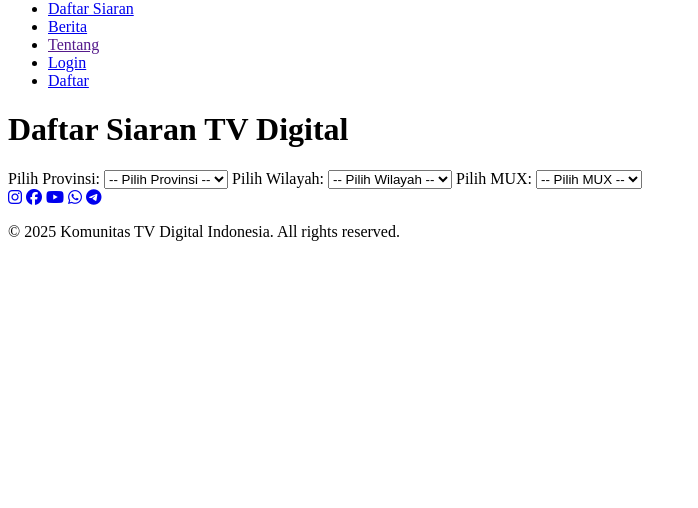
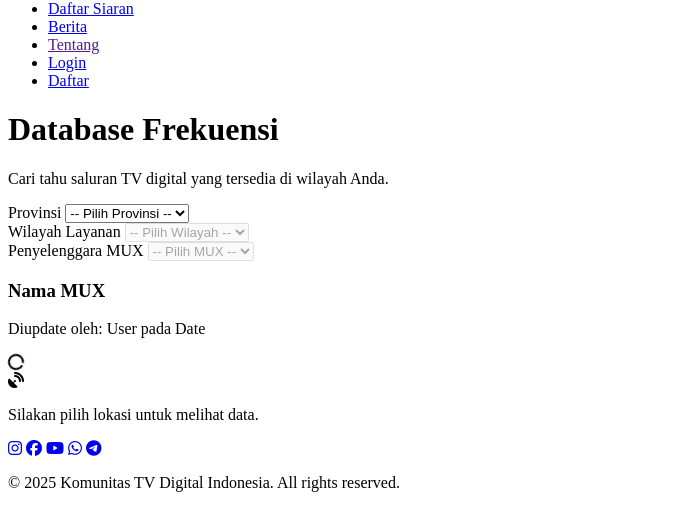
Before and after one commit to ktvdi/web-ktvdi, a Flask app: page /daftar-siaran in a window 1280 px wide. Shown: the part 366-874 px from the top of the page, without its empty margins (0-698 px from the left). Before the commit the page ends 607 px from the top, so only its background shows below. Run offline with Flask 3, Linux system fonts and the light colour scheme.

Commit message:
Update daftar-siaran.html

```diff
--- a/templates/daftar-siaran.html
+++ b/templates/daftar-siaran.html
@@ -1,138 +1,138 @@
-{% extends "base.html" %}
-
-{% block title %}Daftar Siaran TV Digital Indonesia{% endblock %}
+{% extends 'base.html' %}
+{% block title %}Database Siaran - KTVDI{% endblock %}
 
 {% block content %}
-  <div class="container">
-    <h1>Daftar Siaran TV Digital</h1>
+<div class="min-h-screen bg-brand-surface py-12 px-4 sm:px-6 lg:px-8 font-['Plus_Jakarta_Sans']">
+    <div class="max-w-5xl mx-auto">
+        <div class="text-center mb-10">
+            <h1 class="text-3xl md:text-4xl font-extrabold text-brand-navy mb-4">Database Frekuensi</h1>
+            <p class="text-slate-500">Cari tahu saluran TV digital yang tersedia di wilayah Anda.</p>
+        </div>
 
-    <!-- Filter Provinsi -->
-    <label for="provinsi">Pilih Provinsi:</label>
-    <select id="provinsi">
+        <div class="bg-white rounded-2xl shadow-xl border border-slate-100 p-6 md:p-8">
+            <div class="grid grid-cols-1 md:grid-cols-3 gap-4 mb-8">
+                <div>
+                    <label class="block text-xs font-bold text-slate-500 uppercase mb-2">Provinsi</label>
+                    <select id="provinsi" onchange="loadWilayah()" class="w-full p-3 bg-slate-50 border border-slate-200 rounded-xl focus:ring-2 focus:ring-brand-blue outline-none">
                         <option value="">-- Pilih Provinsi --</option>
                         {% for p in provinsi_list %}
                         <option value="{{ p }}">{{ p }}</option>
                         {% endfor %}
                     </select>
-
-    <!-- Filter Wilayah -->
-    <label for="wilayah">Pilih Wilayah:</label>
-    <select id="wilayah">
+                </div>
+                <div>
+                    <label class="block text-xs font-bold text-slate-500 uppercase mb-2">Wilayah Layanan</label>
+                    <select id="wilayah" onchange="loadMux()" disabled class="w-full p-3 bg-slate-50 border border-slate-200 rounded-xl focus:ring-2 focus:ring-brand-blue outline-none disabled:opacity-50">
                         <option value="">-- Pilih Wilayah --</option>
                     </select>
-
-    <!-- Filter MUX -->
-    <label for="mux">Pilih MUX:</label>
-    <select id="mux">
+                </div>
+                <div>
+                    <label class="block text-xs font-bold text-slate-500 uppercase mb-2">Penyelenggara MUX</label>
+                    <select id="mux" onchange="loadSiaran()" disabled class="w-full p-3 bg-slate-50 border border-slate-200 rounded-xl focus:ring-2 focus:ring-brand-blue outline-none disabled:opacity-50">
                         <option value="">-- Pilih MUX --</option>
                     </select>
-
-    <!-- Detail Siaran -->
-    <div id="detail"></div>
+                </div>
             </div>
 
-  <!-- Script -->
+            <div id="result-container" class="hidden animate-fade-in-up">
+                <div class="border-t border-slate-100 pt-6">
+                    <div class="flex justify-between items-start mb-4">
+                        <div>
+                            <h3 class="text-xl font-bold text-brand-navy" id="mux-title">Nama MUX</h3>
+                            <p class="text-xs text-slate-400 mt-1">Diupdate oleh: <span id="updater" class="font-bold text-brand-blue">User</span> pada <span id="update-date">Date</span></p>
+                        </div>
+                    </div>
+
+                    <div class="grid grid-cols-2 md:grid-cols-4 gap-3" id="channel-list">
+                        </div>
+                </div>
+            </div>
+
+            <div id="loading" class="hidden text-center py-10">
+                <i class="fa-solid fa-circle-notch fa-spin text-3xl text-brand-blue"></i>
+            </div>
+
+            <div id="empty-state" class="text-center py-10 text-slate-400">
+                <i class="fa-solid fa-satellite-dish text-4xl mb-3 opacity-30"></i>
+                <p>Silakan pilih lokasi untuk melihat data.</p>
+            </div>
+        </div>
+    </div>
+</div>
+
 <script>
-    document.addEventListener("DOMContentLoaded", function () {
-      // Saat pilih provinsi
-      document.getElementById("provinsi").addEventListener("change", function () {
-        var provinsi = this.value;
+    async function loadWilayah() {
+        const prov = document.getElementById('provinsi').value;
+        const wilSelect = document.getElementById('wilayah');
 
-        if (provinsi) {
-          fetch("/get_wilayah?provinsi=" + provinsi)
-            .then((response) => response.json())
-            .then((data) => {
-              var wilayahSelect = document.getElementById("wilayah");
-              var muxSelect = document.getElementById("mux");
-              var detailDiv = document.getElementById("detail");
+        wilSelect.innerHTML = '<option value="">Memuat...</option>';
+        wilSelect.disabled = true;
+        document.getElementById('mux').disabled = true;
 
-              if (!data.wilayah || data.wilayah.length === 0) {
-                wilayahSelect.innerHTML = '<option value="">-- Pilih Wilayah --</option>';
-                muxSelect.innerHTML = '<option value="">-- Pilih MUX --</option>';
-                detailDiv.innerHTML =
-                  '<div class="alert-siaran">⚠️ Data siaran untuk provinsi ini belum ditambahkan. Silahkan <a href="/login">login</a> untuk menambahkan data siaran!</div>';
-              } else {
-                wilayahSelect.innerHTML = '<option value="">-- Pilih Wilayah --</option>';
-                data.wilayah.forEach(function (w) {
-                  var option = document.createElement("option");
-                  option.value = w;
-                  option.textContent = w;
-                  wilayahSelect.appendChild(option);
+        if(!prov) return;
+
+        const res = await fetch(`/get_wilayah?provinsi=${prov}`);
+        const data = await res.json();
+
+        wilSelect.innerHTML = '<option value="">-- Pilih Wilayah --</option>';
+        data.wilayah.forEach(w => {
+            wilSelect.innerHTML += `<option value="${w}">${w}</option>`;
         });
+        wilSelect.disabled = false;
+    }
+
+    async function loadMux() {
+        const prov = document.getElementById('provinsi').value;
+        const wil = document.getElementById('wilayah').value;
+        const muxSelect = document.getElementById('mux');
+
+        muxSelect.innerHTML = '<option value="">Memuat...</option>';
+        muxSelect.disabled = true;
+
+        const res = await fetch(`/get_mux?provinsi=${prov}&wilayah=${wil}`);
+        const data = await res.json();
 
         muxSelect.innerHTML = '<option value="">-- Pilih MUX --</option>';
-                detailDiv.innerHTML = "";
+        data.mux.forEach(m => {
+            muxSelect.innerHTML += `<option value="${m}">${m}</option>`;
+        });
+        muxSelect.disabled = false;
     }
-            });
-        } else {
-          document.getElementById("wilayah").innerHTML = '<option value="">-- Pilih Wilayah --</option>';
-          document.getElementById("mux").innerHTML = '<option value="">-- Pilih MUX --</option>';
-          document.getElementById("detail").innerHTML = "";
-        }
-      });
 
-      // Saat pilih wilayah
-      document.getElementById("wilayah").addEventListener("change", function () {
-        var provinsi = document.getElementById("provinsi").value;
-        var wilayah = this.value;
+    async function loadSiaran() {
+        const prov = document.getElementById('provinsi').value;
+        const wil = document.getElementById('wilayah').value;
+        const mux = document.getElementById('mux').value;
 
-        if (wilayah) {
-          fetch("/get_mux?provinsi=" + provinsi + "&wilayah=" + wilayah)
-            .then((response) => response.json())
-            .then((data) => {
-              var muxSelect = document.getElementById("mux");
-              var detailDiv = document.getElementById("detail");
+        if(!mux) return;
 
-              if (!data.mux || data.mux.length === 0) {
-                muxSelect.innerHTML = '<option value="">-- Pilih MUX --</option>';
-                detailDiv.innerHTML =
-                  '<div class="alert-siaran">⚠️ Data siaran untuk provinsi ini belum ditambahkan. Silahkan <a href="/login">login</a> untuk menambahkan data siaran!</div>';
-              } else {
-                muxSelect.innerHTML = '<option value="">-- Pilih MUX --</option>';
-                data.mux.forEach(function (m) {
-                  var option = document.createElement("option");
-                  option.value = m;
-                  option.textContent = m;
-                  muxSelect.appendChild(option);
-                });
-                detailDiv.innerHTML = "";
-              }
+        document.getElementById('loading').classList.remove('hidden');
+        document.getElementById('result-container').classList.add('hidden');
+        document.getElementById('empty-state').classList.add('hidden');
+
+        const res = await fetch(`/get_siaran?provinsi=${prov}&wilayah=${wil}&mux=${mux}`);
+        const data = await res.json();
+
+        document.getElementById('mux-title').innerText = mux;
+        document.getElementById('updater').innerText = data.last_updated_by_name || '-';
+        document.getElementById('update-date').innerText = (data.last_updated_date || '-') + ' ' + (data.last_updated_time || '');
+
+        const list = document.getElementById('channel-list');
+        list.innerHTML = '';
+
+        if(data.siaran) {
+            data.siaran.forEach(ch => {
+                list.innerHTML += `
+                    <div class="bg-slate-50 p-3 rounded-lg border border-slate-200 flex items-center gap-2">
+                        <i class="fa-solid fa-tv text-brand-blue"></i>
+                        <span class="text-sm font-bold text-slate-700">${ch}</span>
+                    </div>
+                `;
             });
         }
-      });
 
-      // Saat pilih mux
-      document.getElementById("mux").addEventListener("change", function () {
-        var provinsi = document.getElementById("provinsi").value;
-        var wilayah = document.getElementById("wilayah").value;
-        var mux = this.value;
-
-        if (mux) {
-          fetch("/get_siaran?provinsi=" + provinsi + "&wilayah=" + wilayah + "&mux=" + mux)
-            .then((response) => response.json())
-            .then((data) => {
-              var detailDiv = document.getElementById("detail");
-
-              if (!data.siaran || data.siaran.length === 0) {
-                detailDiv.innerHTML =
-                  '<div class="alert-siaran">⚠️ Data siaran untuk provinsi ini belum ditambahkan. Silahkan <a href="/login">login</a> untuk menambahkan data siaran!</div>';
-              } else {
-                var html = '<div class="card">';
-                html += "<h3>📡 " + mux + "</h3>";
-                html += "<p><strong>Update:</strong> " + (data.last_updated_date || "-") + " " + (data.last_updated_time || "") + "</p>";
-                html += "<p><strong>Oleh:</strong> " + (data.last_updated_by_name || "-") + " (" + (data.last_updated_by_username || "-") + ")</p>";
-                html += "<h4>📺 Daftar Siaran:</h4><ul>";
-
-                data.siaran.forEach(function (s) {
-                  html += "<li>" + s + "</li>";
-                });
-
-                html += "</ul></div>";
-                detailDiv.innerHTML = html;
+        document.getElementById('loading').classList.add('hidden');
+        document.getElementById('result-container').classList.remove('hidden');
     }
-            });
-        }
-      });
-    });
 </script>
 {% endblock %}
```
Lines whose indentation alone changed are shown as unchanged.
